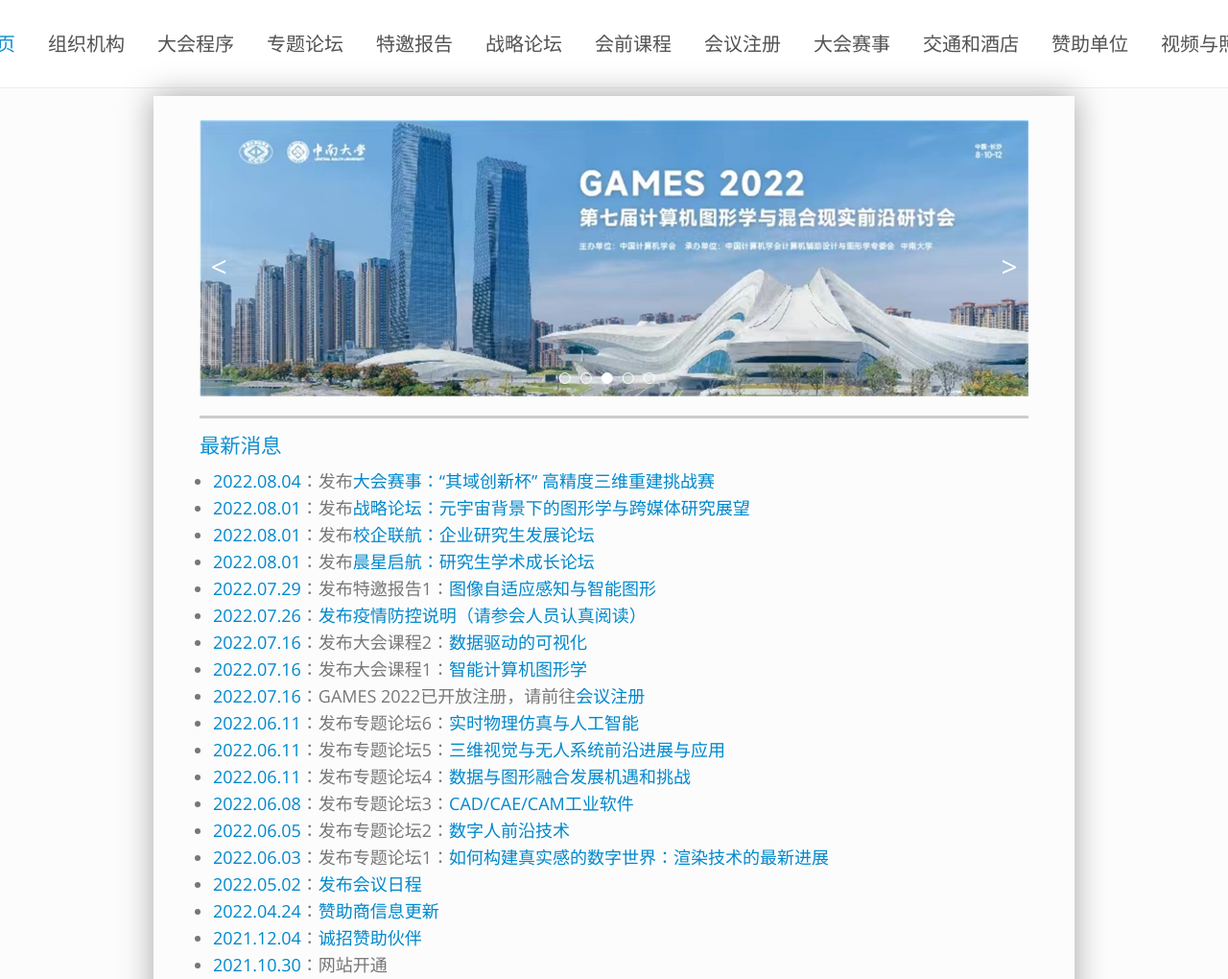
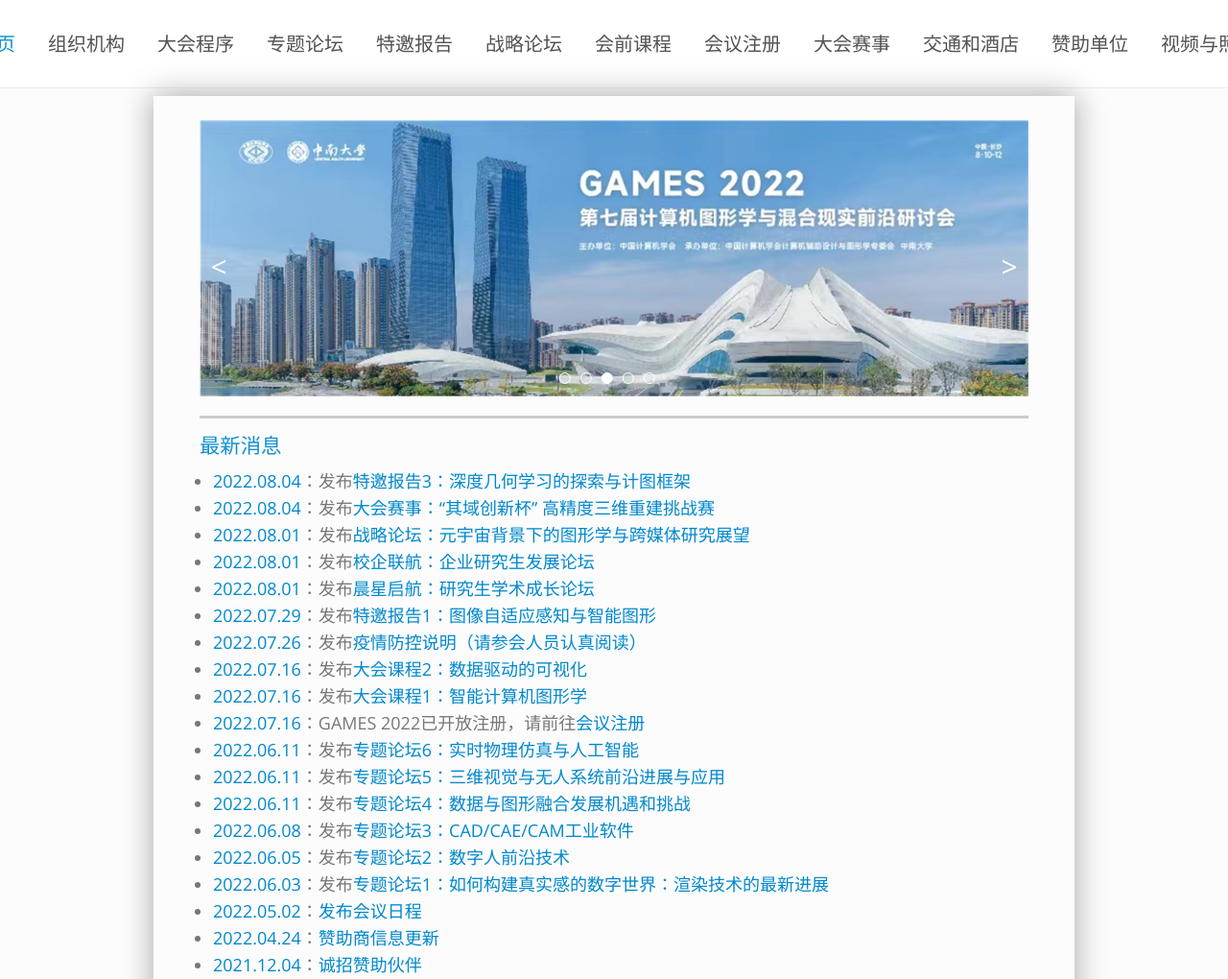
Before and after one commit to beautiful-whale/Games2022.github.io-master, a plain HTML site: page index.html in a window 1280 px wide. Shown: the top 1020 px of the page at 96% size. Drawn offline with nearby package versions, Linux system fonts and the light colour scheme; a script that the page names is missing.

Commit message:
第二次修改

```diff
--- a/index.html
+++ b/index.html
@@ -332,6 +332,9 @@
 
                     <ul style="margin:15px 5% 0px 5%; font-size: 18px;">
                         <li style="margin-bottom: 8px;">
+                            <a>2022.08.04</a>：发布<a href="keynotes.html#tybg3">特邀报告3：深度几何学习的探索与计图框架</a>
+                        </li>
+                        <li style="margin-bottom: 8px;">
                             <a>2022.08.04</a>：发布<a href="https://games.xgrids.cloud/#/">大会赛事：“其域创新杯” 高精度三维重建挑战赛</a>
                         </li>
                         <li style="margin-bottom: 8px;">
@@ -344,37 +347,37 @@
                             <a>2022.08.01</a>：发布<a href="panels.html#cxqh">晨星启航：研究生学术成长论坛</a>
                         </li>
                         <li style="margin-bottom: 8px;">
-                            <a>2022.07.29</a>：发布特邀报告1：<a href="keynotes.html#tybg1">图像自适应感知与智能图形</a>
+                            <a>2022.07.29</a>：发布<a href="keynotes.html#tybg1">特邀报告1：图像自适应感知与智能图形</a>
                         </li>
                         <li style="margin-bottom: 8px;">
-                            <a>2022.07.26</a>：<a href="detail.html">发布疫情防控说明（请参会人员认真阅读）</a>
+                            <a>2022.07.26</a>：发布<a href="detail.html">疫情防控说明（请参会人员认真阅读）</a>
                         </li>
                         <li style="margin-bottom: 8px;">
-                            <a>2022.07.16</a>：发布大会课程2：<a href="course.html#course2">数据驱动的可视化</a>
+                            <a>2022.07.16</a>：发布<a href="course.html#course2">大会课程2：数据驱动的可视化</a>
                         </li>
                         <li style="margin-bottom: 8px;">
-                            <a>2022.07.16</a>：发布大会课程1：<a href="course.html#course1">智能计算机图形学</a>
+                            <a>2022.07.16</a>：发布<a href="course.html#course1">大会课程1：智能计算机图形学</a>
                         </li>
                         <li style="margin-bottom: 8px;">
                             <a>2022.07.16</a>：GAMES 2022已开放注册，请前往<a href="registration.html">会议注册</a>
                         </li>
                         <li style="margin-bottom: 8px;">
-                            <a>2022.06.11</a>：发布专题论坛6：<a href="panels.html#ztlt6">实时物理仿真与人工智能</a>
+                            <a>2022.06.11</a>：发布<a href="panels.html#ztlt6">专题论坛6：实时物理仿真与人工智能</a>
                         </li>
                         <li style="margin-bottom: 8px;">
-                            <a>2022.06.11</a>：发布专题论坛5：<a href="panels.html#ztlt5">三维视觉与无人系统前沿进展与应用</a>
+                            <a>2022.06.11</a>：发布<a href="panels.html#ztlt5">专题论坛5：三维视觉与无人系统前沿进展与应用</a>
                         </li>
                         <li style="margin-bottom: 8px;">
-                            <a>2022.06.11</a>：发布专题论坛4：<a href="panels.html#ztlt4">数据与图形融合发展机遇和挑战</a>
+                            <a>2022.06.11</a>：发布<a href="panels.html#ztlt4">专题论坛4：数据与图形融合发展机遇和挑战</a>
                         </li>
                         <li style="margin-bottom: 8px;">
-                            <a>2022.06.08</a>：发布专题论坛3：<a href="panels.html#ztlt3">CAD/CAE/CAM工业软件</a>
+                            <a>2022.06.08</a>：发布<a href="panels.html#ztlt3">专题论坛3：CAD/CAE/CAM工业软件</a>
                         </li>
                         <li style="margin-bottom: 8px;">
-                            <a>2022.06.05</a>：发布专题论坛2：<a href="panels.html#ztlt2">数字人前沿技术</a>
+                            <a>2022.06.05</a>：发布<a href="panels.html#ztlt2">专题论坛2：数字人前沿技术</a>
                         </li>
                         <li style="margin-bottom: 8px;">
-                            <a>2022.06.03</a>：发布专题论坛1：<a href="panels.html#ztlt1">如何构建真实感的数字世界：渲染技术的最新进展</a>
+                            <a>2022.06.03</a>：发布<a href="panels.html#ztlt1">专题论坛1：如何构建真实感的数字世界：渲染技术的最新进展</a>
                         </li>
                         <li style="margin-bottom: 8px;">
                             <a>2022.05.02</a>：<a href="program.html">发布会议日程</a>
@@ -398,7 +401,7 @@
                         3. 准备抵长48小时内核酸；<br>
                         4. 抵长前一天入湘报备；<br>
                         5. 会议期间三天两检（会场提供）。<br>
-                        详情见 <a href="detail.html">GAMES 2022 参会人员防疫温馨提示</a>
+                        详情见 <a href="detail.html">GAMES 2022 参会人员防疫政策温馨提示</a>
                     </p>
 
                     <hr>
```
Also changed, not shown: detail.html (+8 -0 lines), home.html (+14 -11 lines).
